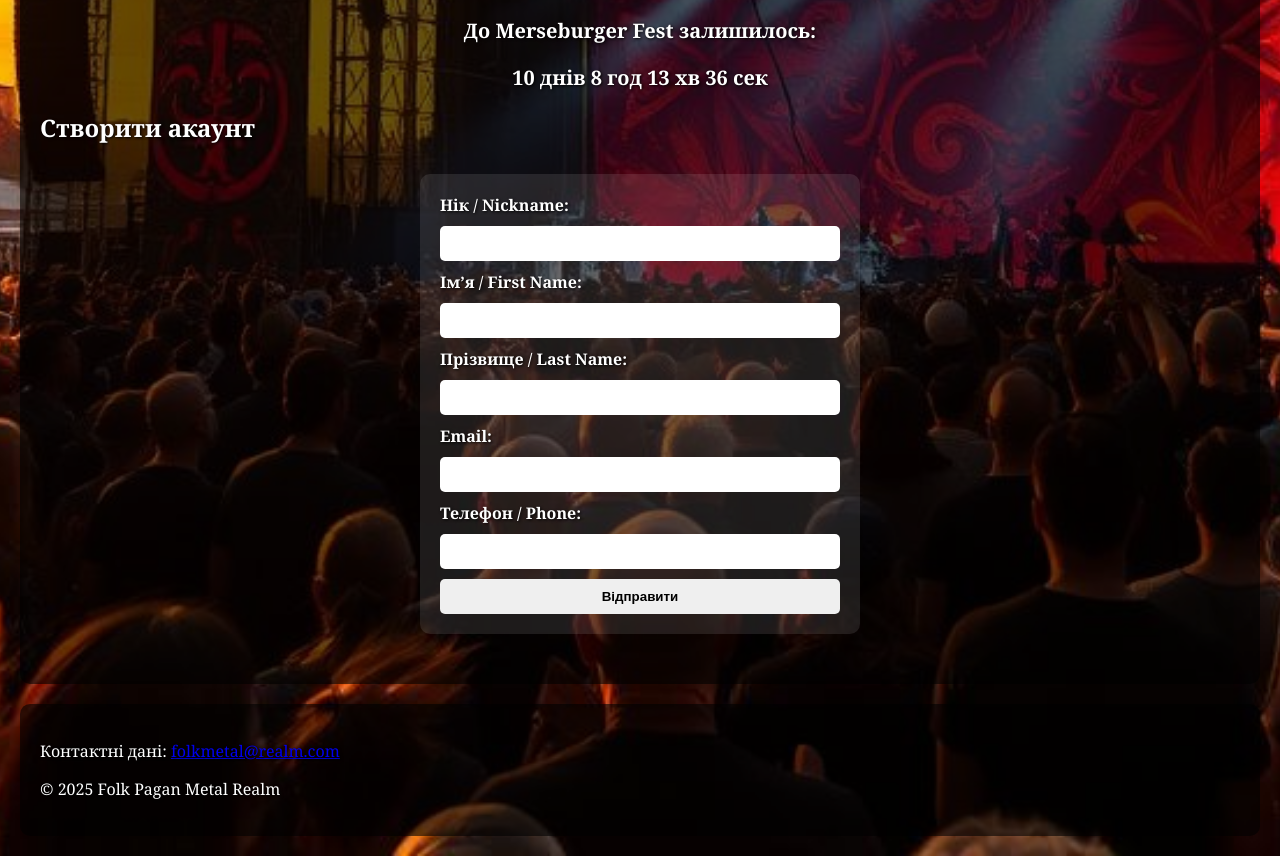
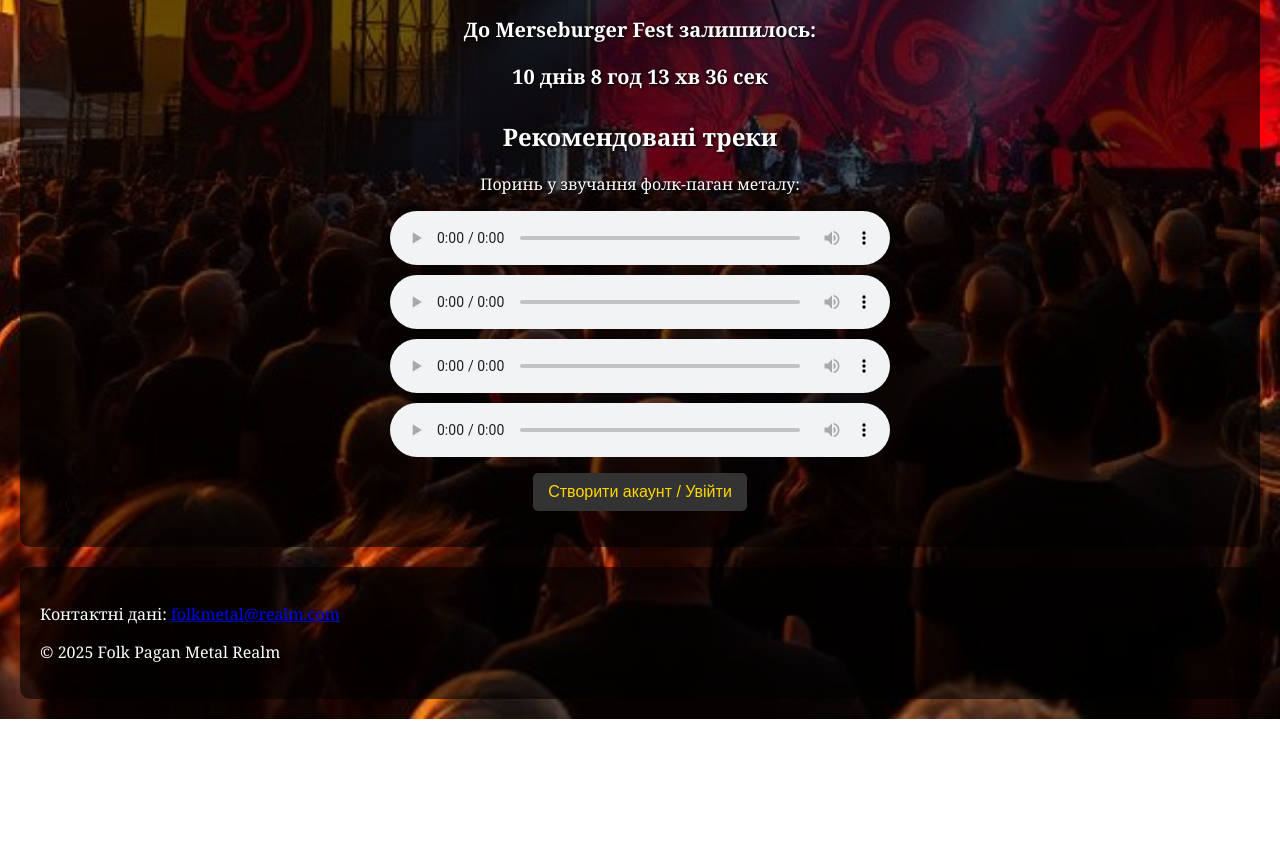
Before and after one commit to SuragoMykyta/web, a plain HTML site: page index.html in a window 1280 px wide. Shown: the part 1073-1929 px from the top of the page. After the commit the page ends 1792 px from the top, so only its background shows below. Drawn offline with Linux system fonts and the light colour scheme.

Commit message:
Update index.html

```diff
--- a/index.html
+++ b/index.html
@@ -87,29 +87,16 @@
       font-weight: bold;
     }
 
-    form {
-      display: flex;
-      flex-direction: column;
-      gap: 10px;
-      max-width: 400px;
-      margin: 30px auto;
-      background-color: rgba(255,255,255,0.1);
-      padding: 20px;
-      border-radius: 10px;
+    audio {
+      display: block;
+      margin: 10px auto;
+      width: 90%;
+      max-width: 500px;
     }
 
-    input, select {
-      padding: 10px;
-      border-radius: 5px;
-      border: none;
-    }
-
-    input[type="submit"] {
-      font-weight: bold;
-    }
-
-    label {
-      font-weight: bold;
+    .music-section {
+      text-align: center;
+      margin-top: 30px;
     }
   </style>
 </head>
@@ -126,8 +113,8 @@
       </ul>
     </nav>
     <div class="language-switch">
-      <button onclick="setLanguage('ua')">🇺🇦 Українська</button>
-      <button onclick="setLanguage('en')">en English</button>
+      <button onclick="setLanguage('ua')">UA</button>
+      <button onclick="setLanguage('en')">EN</button>
     </div>
   </header>
 
@@ -153,26 +140,24 @@
       <p id="countdown"></p>
     </div>
 
-    <section>
-      <h2 id="form-title">Створити акаунт</h2>
-      <form onsubmit="return validateForm()">
-        <label for="nickname">Нік / Nickname:</label>
-        <input type="text" id="nickname" required />
+    <section class="music-section">
+      <h2 id="form-title">Рекомендовані треки</h2>
+      <p>Поринь у звучання фолк-паган металу:</p>
+      <audio controls>
+        <source src="music/song1.mp3" type="audio/mpeg">
+        Твій браузер не підтримує аудіо.
+      </audio>
+      <audio controls>
+        <source src="music/song2.mp3" type="audio/mpeg">
+      </audio>
+      <audio controls>
+        <source src="music/song33.mp3" type="audio/mpeg">
+      </audio>
+      <audio controls>
+        <source src="music/song4.mp3" type="audio/mpeg">
+      </audio>
 
-        <label for="firstname">Ім’я / First Name:</label>
-        <input type="text" id="firstname" required />
-
-        <label for="lastname">Прізвище / Last Name:</label>
-        <input type="text" id="lastname" required />
-
-        <label for="email">Email:</label>
-        <input type="email" id="email" required />
-
-        <label for="phone">Телефон / Phone:</label>
-        <input type="tel" id="phone" required />
-
-        <input type="submit" id="submit-btn" value="Відправити" />
-      </form>
+      <p><a href="register.html"><button>Створити акаунт / Увійти</button></a></p>
     </section>
   </main>
 
@@ -253,8 +238,7 @@
           "nav-asian": "Азійський фолк",
           "current-time-label": "Поточний час:",
           "countdown-label": "До Merseburger Fest залишилось:",
-          "form-title": "Створити акаунт",
-          "submit-btn": "Відправити"
+          "form-title": "Рекомендовані треки"
         },
         en: {
           "greeting-title": "Welcome",
@@ -267,8 +251,7 @@
           "nav-asian": "Asian Folk",
           "current-time-label": "Current time:",
           "countdown-label": "Time left until Merseburger Fest:",
-          "form-title": "Create an account",
-          "submit-btn": "Submit"
+          "form-title": "Recommended Tracks"
         }
       };
 
@@ -279,32 +262,11 @@
         }
       }
 
-      function validateForm() {
-        const email = document.getElementById("email").value;
-        const phone = document.getElementById("phone").value;
-        const emailPattern = /^[^ ]+@[^ ]+\.[a-z]{2,3}$/;
-        const phonePattern = /^[0-9+\-\s]{7,15}$/;
-
-        if (!emailPattern.test(email)) {
-          alert("Введіть коректну електронну адресу!");
-          return false;
-        }
-
-        if (!phonePattern.test(phone)) {
-          alert("Введіть правильний номер телефону!");
-          return false;
-        }
-
-        alert("Дані успішно надіслані!");
-        return true;
-      }
-
       window.nextSlide = nextSlide;
       window.prevSlide = prevSlide;
       window.zoomIn = zoomIn;
       window.zoomOut = zoomOut;
       window.setLanguage = setLanguage;
-      window.validateForm = validateForm;
 
       showImage(currentIndex);
     };
```
